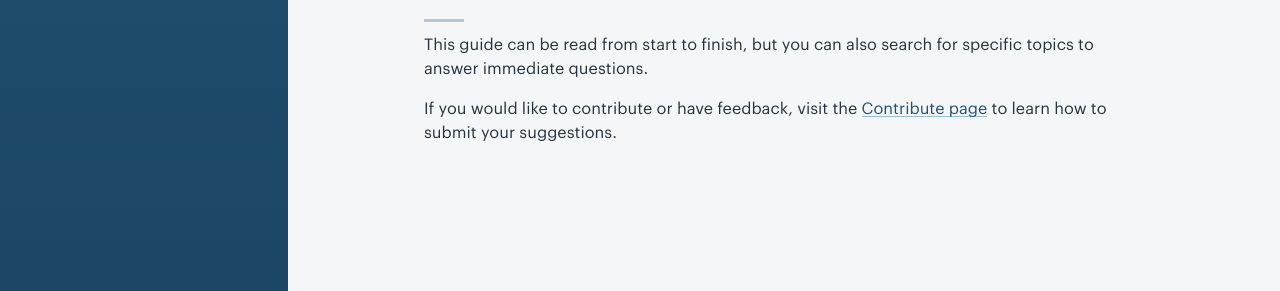
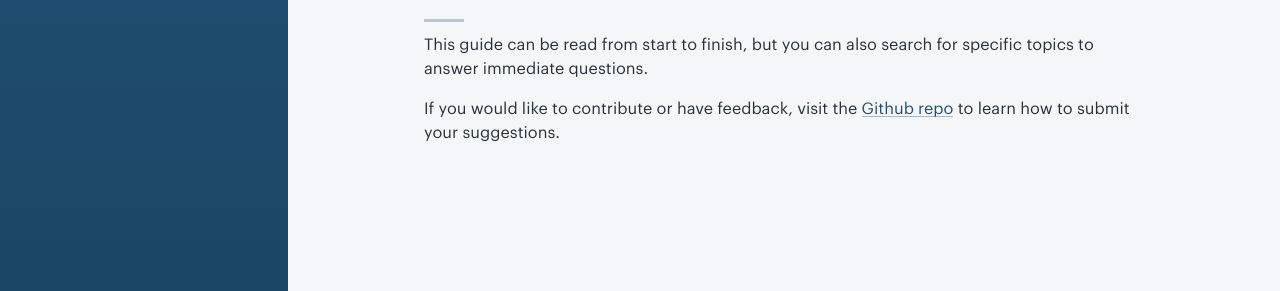
Before and after one commit to azavea/azavea-branding-guide, a Jekyll site: the page built from welcome.md, in a window 1280 px wide. Shown: the part 311-602 px from the top of the page. Built offline with Jekyll 4.4.1, drawn with Linux system fonts in a browser that asks for light colours; some web fonts are replaced.

Commit message:
Fix broken link on Welcome page

```diff
--- a/welcome.md
+++ b/welcome.md
@@ -7,4 +7,4 @@ description: Adopting the principles and styles detailed in this library allows
 ## How to use this guide
 This guide can be read from start to finish, but you can also search for specific topics to answer immediate questions.
 
-If you would like to contribute or have feedback, visit the [Contribute page](/contribute.html) to learn how to submit your suggestions.
+If you would like to contribute or have feedback, visit the [Github repo](https://github.com/azavea/azavea-branding-guide/issues) to learn how to submit your suggestions.
```
